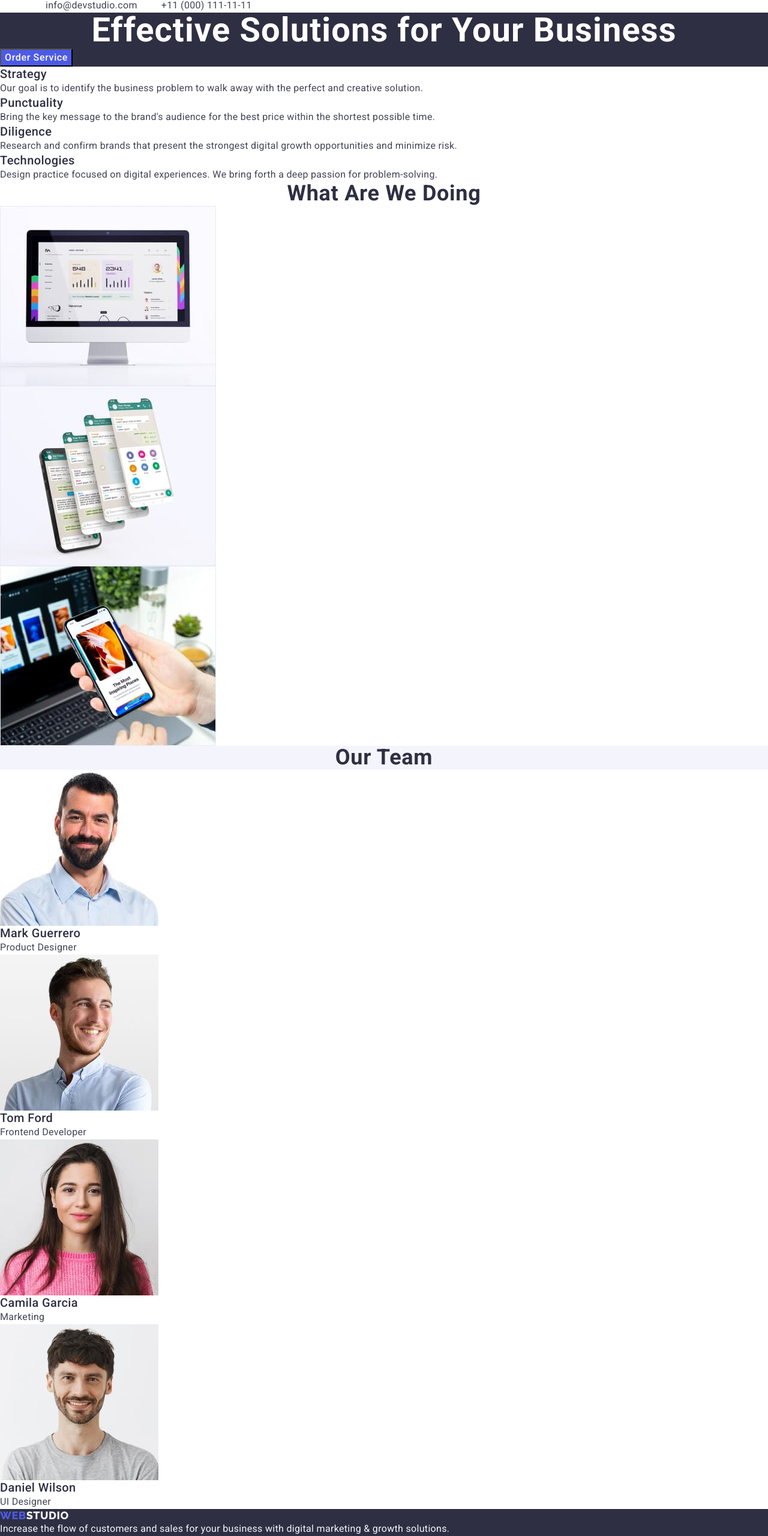
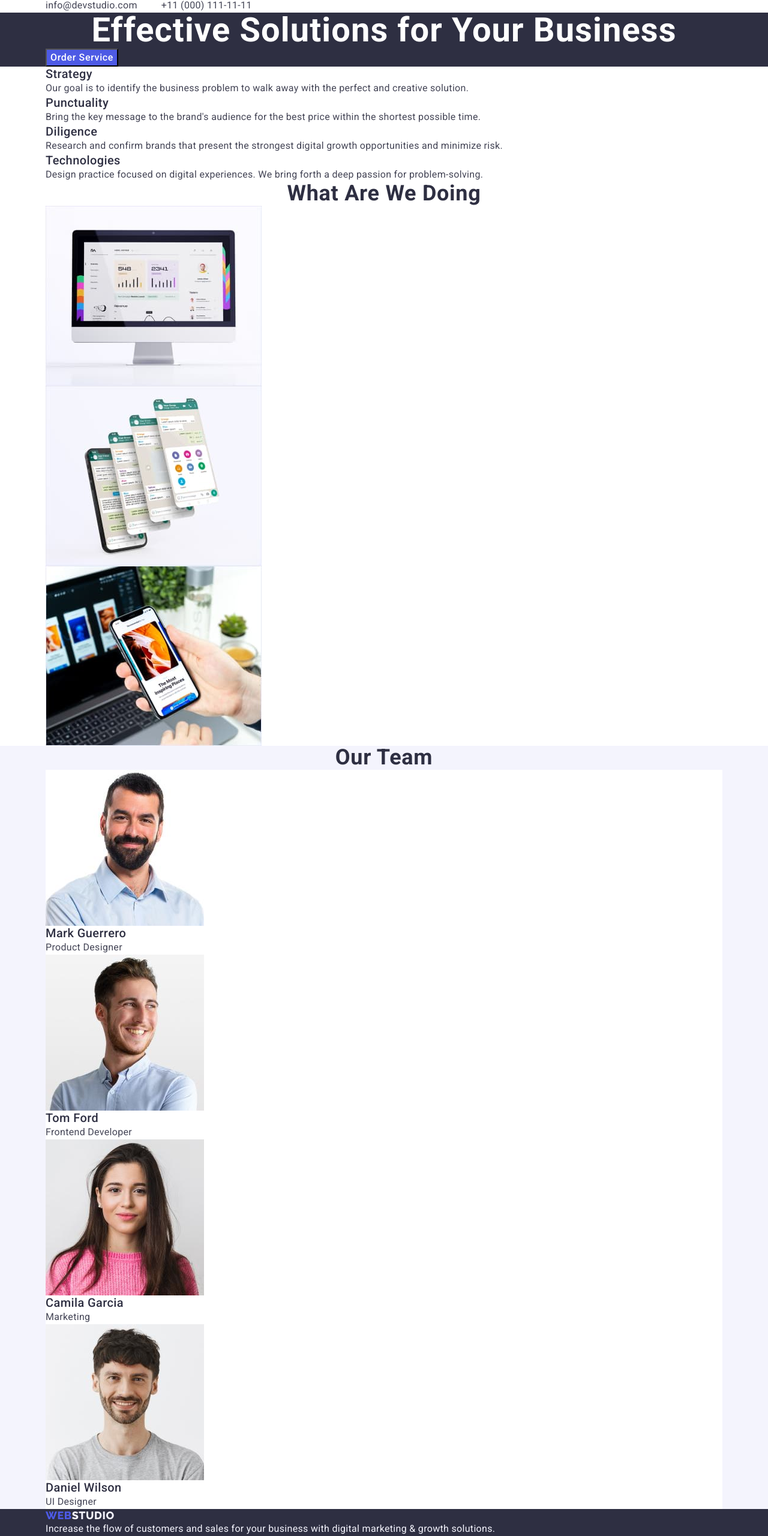
Before and after one commit to OlhaBobryk/goit-markup-hw-03, a plain HTML site: page index.html in a window 1280 px wide. Shown: the part 27-2587 px from the top of the page at 60% size. Drawn offline with nearby package versions, Linux system fonts and the light colour scheme.

Commit message:
committ2

```diff
--- a/css/styles.css
+++ b/css/styles.css
@@ -23,8 +23,6 @@ h1,
 h2,
 h3,
 h4,
-h5,
-h6,
 p {
     margin: 0;
 }
@@ -55,6 +53,9 @@ button {
   margin-right: auto;
 }
 /*header*/
+header {
+    display: block;
+}
 .header-navigation {
     display: flex;
     align-items: center;
@@ -95,6 +96,7 @@ button {
 .contacts-items {
     display: flex;
     gap: 40px;
+    margin-right: 156px;
 }
 .inline {
     font-size: 16px;
--- a/index.html
+++ b/index.html
@@ -44,12 +44,14 @@
     </header>
     <main>
         <section class="hero-section">
-            <h1 class="hero-title">Effective Solutions for Your Business</h1>
-            <button type="button" class="btn">Order Service</button>
-            <!-- хотіла вставити, але перевірка не пускає <img src="./images/Dark-bg.jpg" alt="background dark image" width="1440" height="600">-->
+            <div class="container">
+                <h1 class="hero-title">Effective Solutions for Your Business</h1>
+                <button type="button" class="btn">Order Service</button>
+                <!-- хотіла вставити, але перевірка не пускає <img src="./images/Dark-bg.jpg" alt="background dark image" width="1440" height="600">-->
+            </div>
         </section>
         <section>
-            <!--features заголовок є хоч такого заголовку і немає-->
+            <div class="container"><!--features заголовок є хоч такого заголовку і немає-->
             <h2 hidden class="features-section">Fratures</h2>
             <ul class="list">
                 <li class="features-section link">
@@ -59,12 +61,14 @@
                 </li>
                 <li class="features-section link">
                     <h3 class="features-title">Punctuality</h3>
-                    <p class="features-descr">Bring the key message to the brand's audience for the best price within the shortest possible
+                    <p class="features-descr">Bring the key message to the brand's audience for the best price within the shortest
+                        possible
                         time.</p>
                 </li>
                 <li class="features-section link">
                     <h3 class="features-title">Diligence</h3>
-                    <p class="features-descr">Research and confirm brands that present the strongest digital growth opportunities and minimize
+                    <p class="features-descr">Research and confirm brands that present the strongest digital growth opportunities
+                        and minimize
                         risk.</p>
                 </li>
                 <li class="features-section link">
@@ -73,19 +77,22 @@
                         problem-solving.</p>
                 </li>
             </ul>
+        </div>
         </section>
         <section>
-            <!--Що ми робимо секція 3-->
+            <div class="container"><!--Що ми робимо секція 3-->
             <h2 class="section-title">What are we doing</h2>
             <ul class="list">
                 <li class="section-img link"><img src="./images/Rectangle711.jpg" alt="Computer apps" width="360" height="300"></li>
                 <li class="section-img link"><img src="./images/Rectangle712.jpg" alt="Mobile apps" width="360" height="300"></li>
-                <li class="section-img link"><img src="./images/Rectangle713.jpg" alt="Mobile and computer apps" width="360" height="300"></li>
+                <li class="section-img link"><img src="./images/Rectangle713.jpg" alt="Mobile and computer apps" width="360"
+                        height="300"></li>
             </ul>
+        </div>
         </section>
         <!--секція 4-->
         <section class="team-section">
-            <h2 class="section-title">Our Team</h2>
+            <div class="container"><h2 class="section-title">Our Team</h2>
             <ul class="list">
                 <li class="team link"><img src="./images/mguerrero.jpg" alt="foto Mark Guerrero" width="264" height="260">
                     <h3 class="member-name">Mark Guerrero</h3>
@@ -104,11 +111,15 @@
                     <p class="job-name">UI Designer</p>
                 </li>
             </ul>
+        </div>
         </section>
     </main>
     <footer class="footer-section">
-        <a href="./index.html" target="_parent" class="header-logo link">Web<span class="footer-span">Studio</span></a>
-        <p class="footer-descr">Increase the flow of customers and sales for your business with digital marketing & growth solutions.</p>
+        <div class="container">
+            <a href="./index.html" target="_parent" class="header-logo link">Web<span class="footer-span">Studio</span></a>
+            <p class="footer-descr">Increase the flow of customers and sales for your business with digital marketing & growth
+                solutions.</p>
+        </div>
     </footer>
 </body>
 </html>
```
